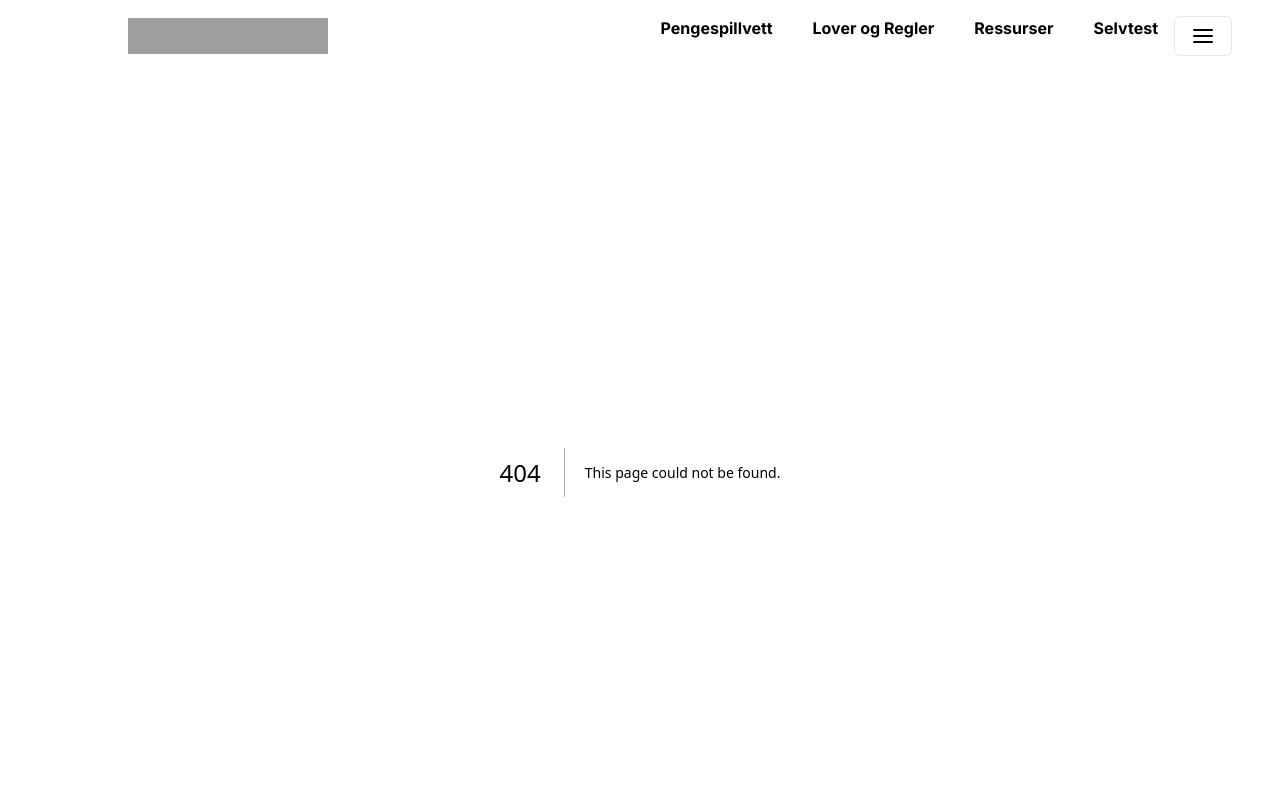
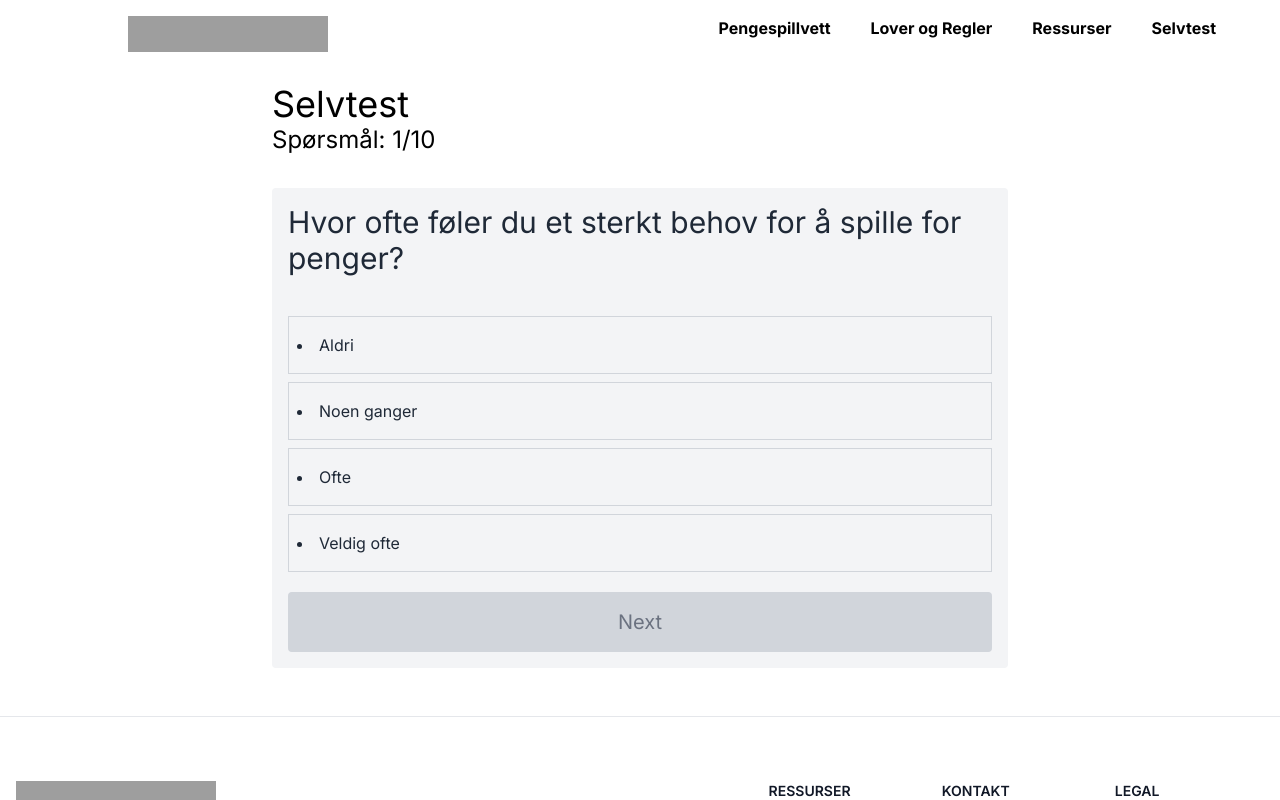
Before and after one commit to Sebastian-Nyberget/NorskTipping, a Next.js app: page /quiz in a window 1280 px wide. Before the commit this address had no page. Shown: the top 800 px of the page. Built offline with nearby package versions, Linux system fonts and the light colour scheme; grey boxes are pictures that could not be loaded.

Commit message:
Added test

```diff
--- /dev/null
+++ b/app/data.js
@@ -0,0 +1,55 @@
+export const quiz = {
+    totalQuestions: 10,
+    questions: [
+      {
+        id: 1,
+        question: 'Hvor ofte føler du et sterkt behov for å spille for penger?',
+        answers: ['Aldri', 'Noen ganger', 'Ofte', 'Veldig ofte'],
+      },
+      {
+        id: 2,
+        question: 'Har du noen gang løyet til venner eller familie om hvor mye tid eller penger du bruker på pengespill?',
+        answers: ['Aldri', 'Noen ganger', 'Ofte', 'Veldig ofte'],
+      },
+      {
+        id: 3,
+        question: 'Hvor ofte spiller du for å vinne tilbake penger du har tapt?',
+        answers: ['Aldri', 'Noen ganger', 'Ofte', 'Veldig ofte'],
+      },
+      {
+        id: 4,
+        question: 'Har du noen gang forsøkt å redusere eller slutte å spille, men ikke klart det?',
+        answers: ['Aldri', 'Noen ganger', 'Ofte', 'Veldig ofte'],
+      },
+      {
+        id: 5,
+        question: 'Føler du deg rastløs eller irritabel når du prøver å redusere eller slutte å spille?',
+        answers: ['Aldri', 'Noen ganger', 'Ofte', 'Veldig ofte'],
+      },
+      {
+        id: 6,
+        question: 'Har pengespill noen gang forårsaket økonomiske problemer for deg eller din familie?',
+        answers: ['Aldri', 'Noen ganger', 'Ofte', 'Veldig ofte'],
+      },
+      {
+        id: 7,
+        question: 'Har pengespill noen gang påvirket din evne til å utføre jobben din, studier eller andre viktige forpliktelser?',
+        answers: ['Aldri', 'Noen ganger', 'Ofte', 'Veldig ofte'],
+      },
+      {
+        id: 8,
+        question: 'Føler du at pengespill har en negativ innvirkning på dine personlige forhold?',
+        answers: ['Aldri', 'Noen ganger', 'Ofte', 'Veldig ofte'],
+      },
+      {
+        id: 9,
+        question: 'Har du noen gang lånt penger eller solgt eiendeler for å kunne spille?',
+        answers: ['Aldri', 'Noen ganger', 'Ofte', 'Veldig ofte'],
+      },
+      {
+        id: 10,
+        question: 'Bruker du pengespill som en måte å håndtere stress eller problemer på?',
+        answers: ['Aldri', 'Noen ganger', 'Ofte', 'Veldig ofte'],
+      },
+    ],
+  };
--- /dev/null
+++ b/app/quiz/page.tsx
@@ -0,0 +1,109 @@
+'use client';
+import React, { useState } from 'react';
+import { quiz } from '../data.js';
+
+const page = () => {
+  const [activeQuestion, setActiveQuestion] = useState(0);
+  const [selectedAnswerIndex, setSelectedAnswerIndex] = useState(null);
+  const [checked, setChecked] = useState(false);
+  const [showResult, setShowResult] = useState(false);
+  const [result, setResult] = useState({
+    score: 0,
+  });
+
+  const { questions } = quiz;
+  const { question, answers } = questions[activeQuestion];
+
+  // Select and check answer
+  const onAnswerSelected = (idx) => {
+    setChecked(true);
+    setSelectedAnswerIndex(idx);
+  };
+
+  // Calculate score and increment to next question
+  const nextQuestion = () => {
+    const scoreMap = [0, 1, 2, 3]; // Map answers to scores
+    setResult((prev) => ({
+      score: prev.score + scoreMap[selectedAnswerIndex],
+    }));
+
+    setSelectedAnswerIndex(null);
+    if (activeQuestion !== questions.length - 1) {
+      setActiveQuestion((prev) => prev + 1);
+    } else {
+      setShowResult(true);
+    }
+    setChecked(false);
+  };
+
+  const overallPercentage = Math.round((result.score / (questions.length * 3)) * 100);
+
+  return (
+    <div className='max-w-3xl w-full mx-auto p-4'>
+      <h1 className='text-4xl text-black'>Selvtest</h1>
+      <div>
+        <h2 className='text-2xl text-black'>
+          Spørsmål: {activeQuestion + 1}
+          <span>/{questions.length}</span>
+        </h2>
+      </div>
+      <div>
+        {!showResult ? (
+          <div className='bg-gray-100 p-4 mt-8 rounded'>
+            <h3 className='pb-8 text-3xl text-gray-800'>{question}</h3>
+            {answers.map((answer, idx) => (
+              <li
+                key={idx}
+                onClick={() => onAnswerSelected(idx)}
+                className={`cursor-pointer my-2 py-4 px-2 border border-gray-300 text-gray-800 ${
+                  selectedAnswerIndex === idx
+                    ? 'bg-blue-900 text-white'
+                    : 'hover:bg-gray-300'
+                }`}
+              >
+                <span>{answer}</span>
+              </li>
+            ))}
+            {checked ? (
+              <button onClick={nextQuestion} className='w-full mt-3 py-4 px-2 text-xl rounded cursor-pointer bg-gray-500 text-gray-200'>
+                {activeQuestion === questions.length - 1 ? 'Finish' : 'Next'}
+              </button>
+            ) : (
+              <button onClick={nextQuestion} disabled className='w-full mt-3 py-4 px-2 text-xl rounded cursor-pointer bg-gray-300 text-gray-500'>
+                {activeQuestion === questions.length - 1 ? 'Finish' : 'Next'}
+              </button>
+            )}
+          </div>
+        ) : (
+          <div className='bg-gray-100 p-4 mt-8 rounded'>
+            <h3 className='pb-8 text-3xl text-gray-800'>Results</h3>
+            <h3 className='pb-8 text-3xl text-gray-800'>Overall {overallPercentage}%</h3>
+            <p className='py-2'>
+              Total Score: <span>{result.score}</span>
+            </p>
+            <p className='py-2'>
+              0-10 %: Ingen eller minimal risiko for pengespillavhengighet. Du har god kontroll over dine spillevaner.
+              </p>
+              <p className='py-1'>
+              11-30 %: Lav risiko for pengespillavhengighet. Vær oppmerksom på dine spillevaner og vurder å sette grenser.
+              </p>
+              <p className='py-1'>
+              31-50 %: Moderat risiko for pengespillavhengighet. Det kan være nyttig å søke hjelp for å forhindre at problemet utvikler seg.
+              </p>
+              <p className='py-1'>
+              51-70 %: Høy risiko for pengespillavhengighet. Det anbefales å søke profesjonell hjelp.
+              </p>
+              <p className='py-1'>
+              71-100 %: Svært høy risiko for pengespillavhengighet. Det er sterkt anbefalt at du søker profesjonell hjelp umiddelbart for å håndtere dette problemet.
+              </p>
+            <button onClick={() => window.location.reload()} className='w-full mt-3 py-4 px-2 text-xl rounded cursor-pointer bg-gray-500 text-gray-200'>
+              Restart
+            </button>
+          </div>
+        )}
+      </div>
+    </div>
+  );
+};
+
+export default page;
--- a/components/header.tsx
+++ b/components/header.tsx
@@ -34,7 +34,7 @@ const Header = () => {
     { label: "Pengespillvett", href: "/" },
     { label: "Lover og Regler", href: "/lover" },
     { label: "Ressurser", href: "/ressurser" },
-    { label: "Selvtest", href: "/selvtest" },
+    { label: "Selvtest", href: "/quiz" },
   ];
 
 
@@ -72,7 +72,7 @@ const Header = () => {
             ))}
           </ul>
 
-          <div className="relative inline-block">
+        {/*  <div className="relative inline-block">
           <DropdownMenu>
       <DropdownMenuTrigger asChild>
         <Button variant="outline"><AlignJustify /></Button>
@@ -101,7 +101,7 @@ const Header = () => {
         </DropdownMenuCheckboxItem>
       </DropdownMenuContent>
     </DropdownMenu>
-          </div>
+          </div> */}
         </nav>
       </div>
     </header>
```
Also changed, not shown: app/page.tsx (+10 -1 lines), components/footer.tsx (+13 -2 lines), app/globals.css (line endings or trailing spaces), public/slagord.png (added).
